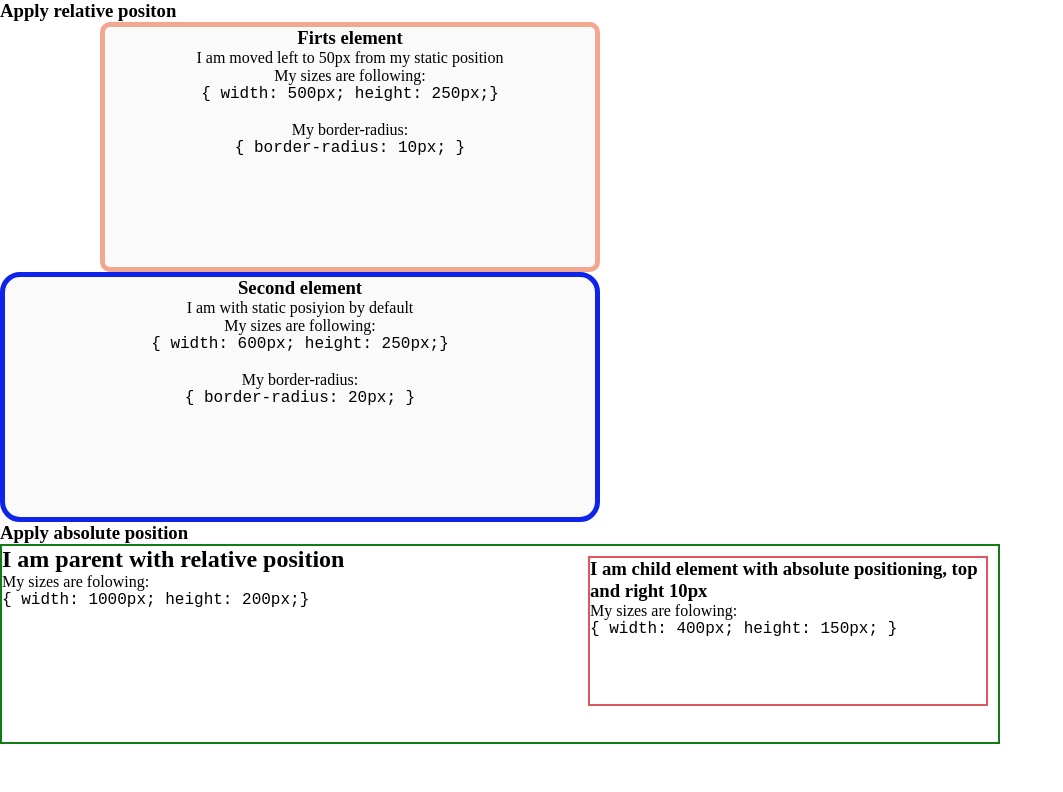
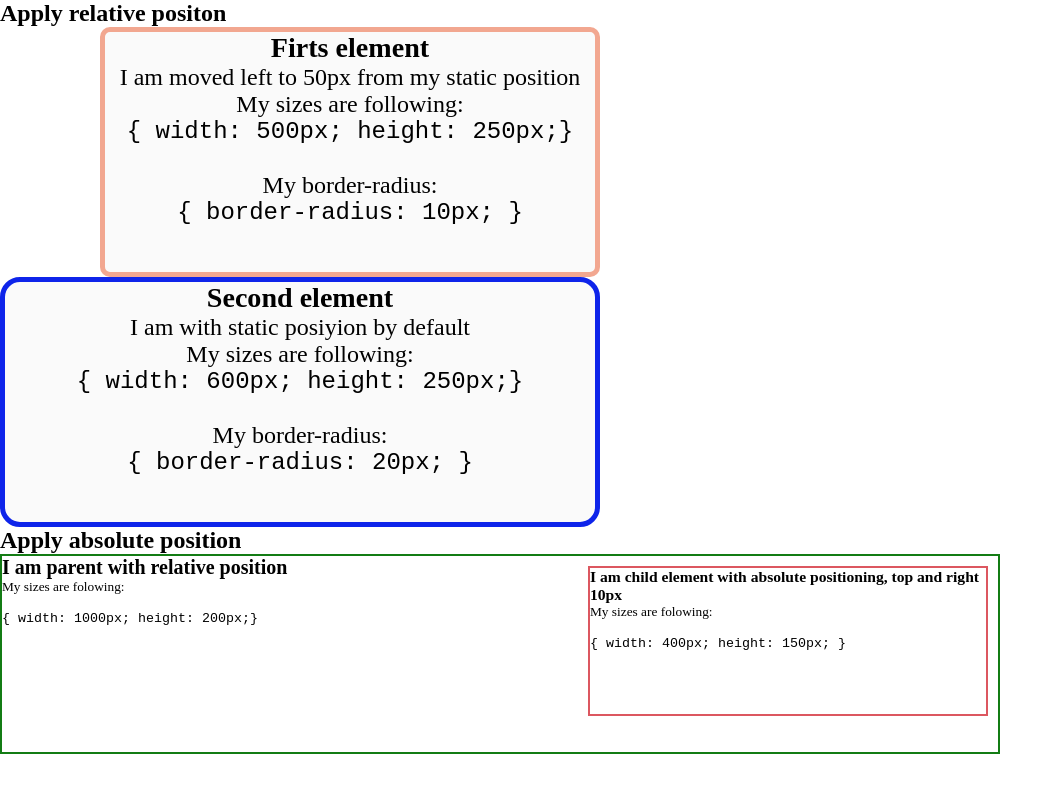
Before and after one commit to dreft-89/lesson-4, a plain HTML site: page Homework Lesson-4/homework lesson-3.html in a window 1280 px wide. Shown: the whole page, without its empty margins (0-1063 px from the left). Drawn offline with Linux system fonts and the light colour scheme.

```diff
--- a/Homework Lesson-4/element position.css
+++ b/Homework Lesson-4/element position.css
@@ -5,6 +5,7 @@
 }
 
 .box {
+    font-size: x-large;
     display: inline-block;
     position: relative;
     left: 100px;
@@ -16,6 +17,7 @@
     text-align: center;
 }
 .secondbox {
+    font-size: x-large;
     position: relative;
     background-color: #FAFAFA;
     border: 5px solid #0E24EA;
@@ -25,11 +27,11 @@
     text-align: center;
 }
 
-.znacenie {
+.classtext {
     font-family: "Courier New";
-
 }
 .relativ {
+    font-size: smaller;
     position: relative;
     border: 2px solid #137C14;
     width: 1000px;
--- a/Homework Lesson-4/homework lesson-3.html
+++ b/Homework Lesson-4/homework lesson-3.html
@@ -8,34 +8,36 @@
     <link rel="stylesheet" href="element position.css">
 </head>
 <body>
-    <h3>Apply relative positon</h3>
+    <h2>Apply relative positon</h3>
     <div class="box">
         <h3>Firts element</h3>
         <p>I am moved left to 50px from my static position</p>
         <p>My sizes are following:</p>
-        <p class="znacenie">{ width: 500px; height: 250px;}</p>
+        <p class="classtext">{ width: 500px; height: 250px;}</p>
         <br>
         <p>My border-radius:</p>
-        <p class="znacenie">{ border-radius: 10px; }</p>
+        <p class="classtext">{ border-radius: 10px; }</p>
     </div>
     <div class="secondbox">
         <h3>Second element</h3>
         <p>I am with static posiyion by default</p>
         <p>My sizes are following:</p>
-        <p class="znacenie">{ width: 600px; height: 250px;}</p>
+        <p class="classtext">{ width: 600px; height: 250px;}</p>
         <br>
         <p>My border-radius:</p>
-        <p class="znacenie">{ border-radius: 20px; }</p>
+        <p class="classtext">{ border-radius: 20px; }</p>
     </div>
-    <h3>Apply absolute position</h3>
+    <h2>Apply absolute position</h2>
     <div class="relativ">
         <h2>I am parent with relative position</h2>
         <p>My sizes are folowing:</p>
-        <p class="znacenie">{ width: 1000px; height: 200px;}</p>
+        <br>
+        <p class="classtext">{ width: 1000px; height: 200px;}</p>
         <div class="absolute">
             <h3>I am child element with absolute positioning, top and right 10px</h3>
             <p>My sizes are folowing:</p>
-            <p class="znacenie">{ width: 400px; height: 150px; }</p>
+            <br>
+            <p class="classtext">{ width: 400px; height: 150px; }</p>
         </div>
     </div>
 
```
